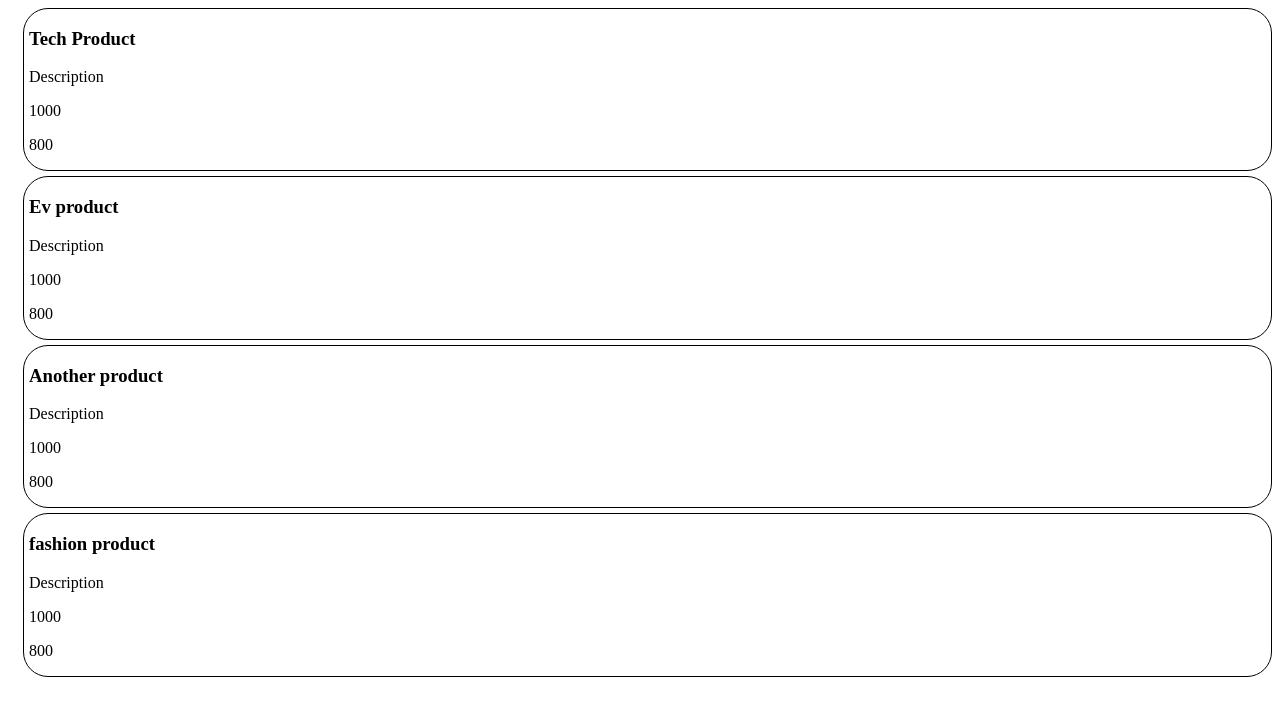
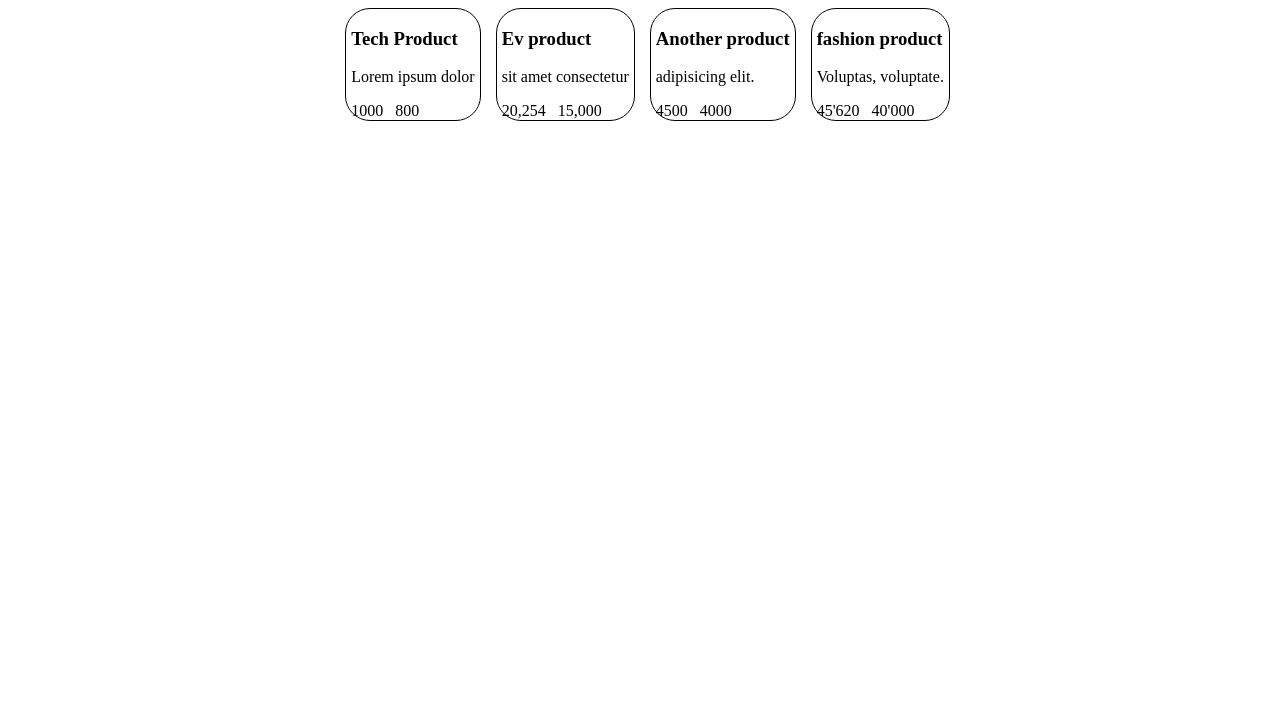
Before and after one commit to 18maldavdiya/React.js, a React (Vite) app in the folder react_propes/my-app/: page / in a window 1280 px wide. Shown: the top 716 px of the page. Built offline with nearby package versions, Linux system fonts and the light colour scheme.

Commit message:
activity

```diff
--- a/react_propes/my-app/src/Price.jsx
+++ b/react_propes/my-app/src/Price.jsx
@@ -1,8 +1,9 @@
 function Price({oldprice,newprice}){
     return(
         <div>
-            <p>{oldprice}</p>
-            <p>{newprice}</p>
+            <span>{oldprice}</span>
+            &nbsp;&nbsp;&nbsp;
+            <span>{newprice}</span>
         </div>
     )
 
--- a/react_propes/my-app/src/Product.jsx
+++ b/react_propes/my-app/src/Product.jsx
@@ -1,13 +1,14 @@
 import "./Product.css";
 import Price from "./Price";
-function Product({title}) {
+function Product({title, idx}) {
   let oldPrice = ["1000" , "20,254", "4500", "45'620"];
   let newPrice = ["800" , "15,000", "4000", "40'000"];
+  let description = ["Lorem ipsum dolor", "sit amet consectetur", "adipisicing elit.", "Voluptas, voluptate."];
   return (
     <div className="Product">
       <h3>{title}</h3>
-      <p>Description</p>
-      <Price oldprice={oldPrice[0]} newprice={newPrice[0]} />
+      <p>{description[idx]}</p>
+      <Price oldprice={oldPrice[idx]} newprice={newPrice[idx]} />
     </div>
   );
 }
--- a/react_propes/my-app/src/ProductTab.jsx
+++ b/react_propes/my-app/src/ProductTab.jsx
@@ -1,13 +1,20 @@
 import Product from "./Product"
 import Price from "./Price";
 function ProductTab(){
+    let style = {
+        display : "flex",
+        flaxWrap : "wrap",
+        justifyContent : "center",
+        alignIteams : "center"
+
+    }
     return(
-    <>
+    <div style={style}>
      <Product title="Tech Product" idx={0}/>
      <Product title="Ev product" idx = {1}/>
      <Product title = "Another product" idx ={2}/>
      <Product title = "fashion product" idx={3}/>
-    </>
+    </div>
     )
 }
 export default ProductTab;
```
